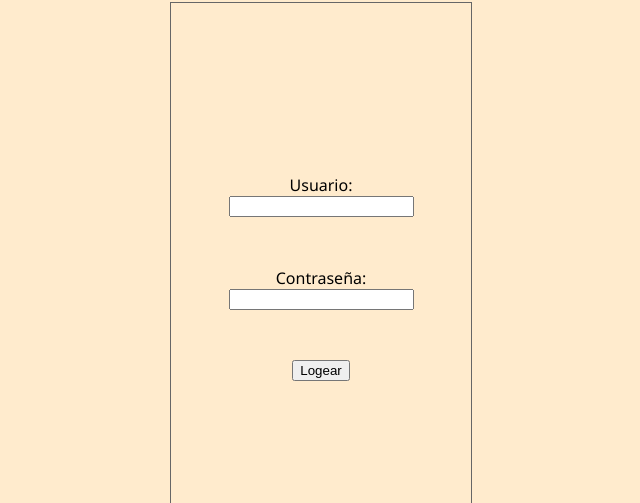
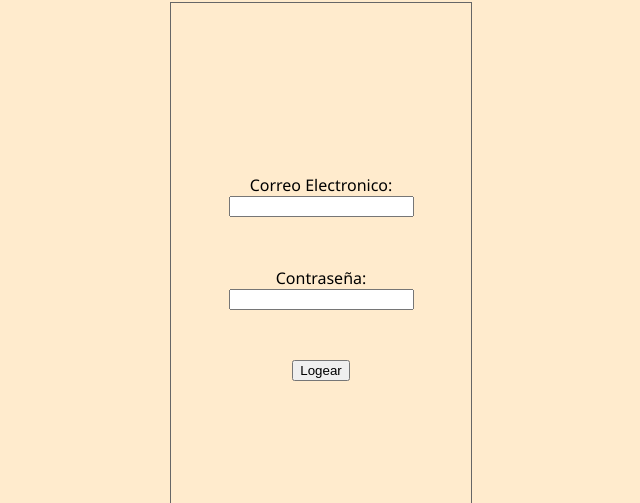
Before and after one commit to JFabrizioMc/TS-II-Final-Project, a PHP site: page /login.php in a window 1280 px wide. Shown: the part 84-587 px from the top of the page, without its empty margins (319-959 px from the left). Run offline with PHP 8.4, Linux system fonts and the light colour scheme.

Commit message:
mejorando 2.0

```diff
--- a/login.php
+++ b/login.php
@@ -14,8 +14,8 @@
 
     <form action="procesar_login.php" method="POST">
         <div class="mod">
-            <label name="usuario">Usuario:</label>
-            <input type="text" name="user">
+            <label name="usuario">Correo Electronico:</label>
+            <input type="email" name="user">
         </div>
 
         <div class="mod" >
```
